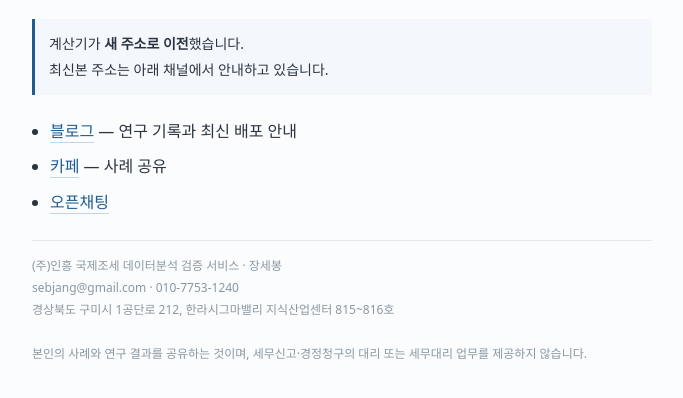
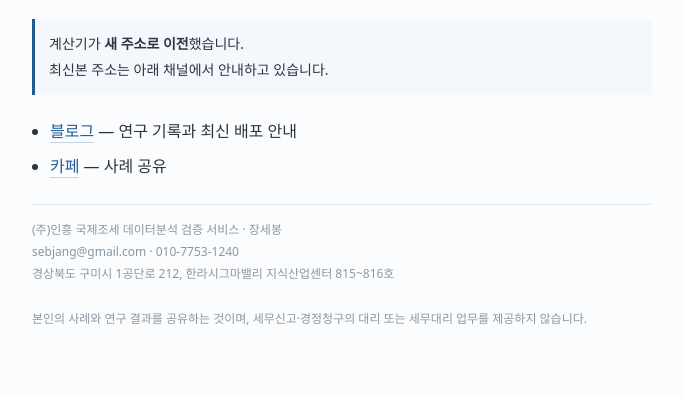
Before and after one commit to sebjang/ROC_INNER_BASIS, a plain HTML site: page index.html in a window 1280 px wide. Shown: the part 156-554 px from the top of the page, without its empty margins (298-981 px from the left). Drawn offline with Linux system fonts and the light colour scheme.

Commit message:
Add files via upload

```diff
--- a/index.html
+++ b/index.html
@@ -26,7 +26,6 @@ li{margin:6px 0}
 <ul>
   <li><a href="https://blog.naver.com/sbchang">블로그</a> — 연구 기록과 최신 배포 안내</li>
   <li><a href="https://cafe.naver.com/l2t">카페</a> — 사례 공유</li>
-  <li><a href="https://open.kakao.com/o/p5WB8ali">오픈채팅</a></li>
 </ul>
 
 <p class=foot>
```
